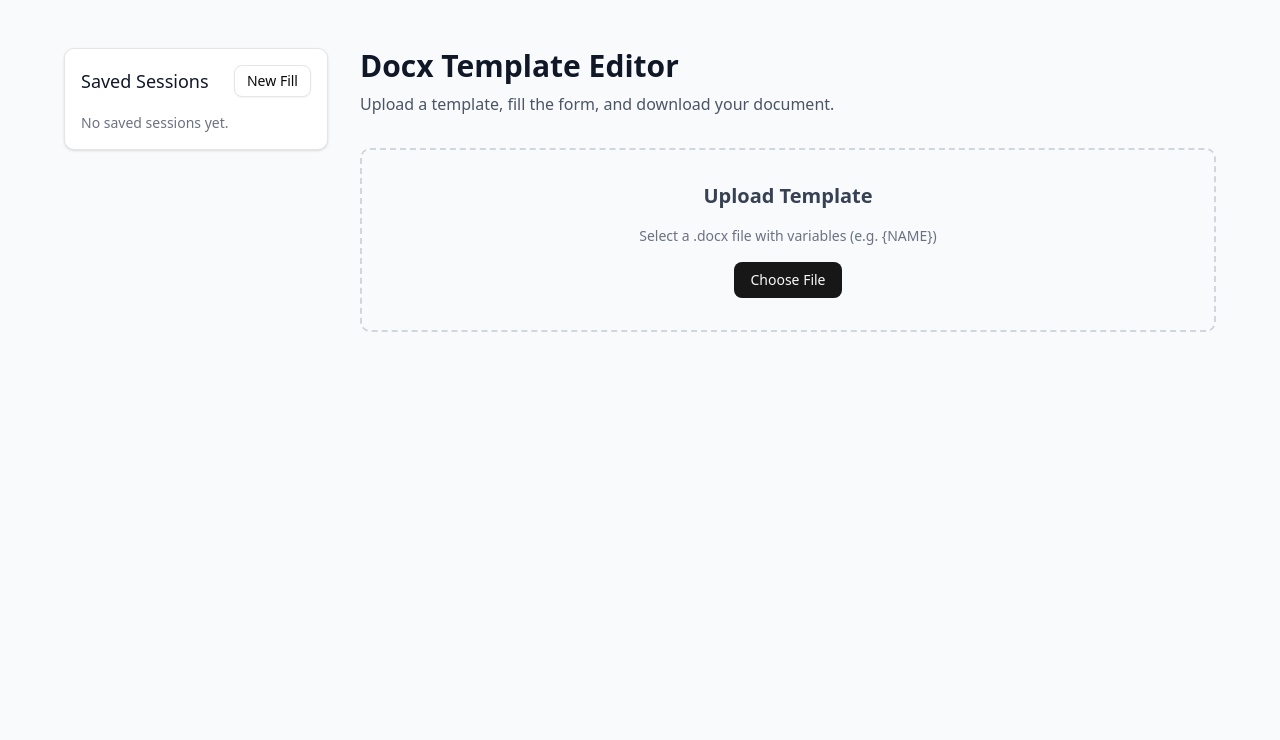
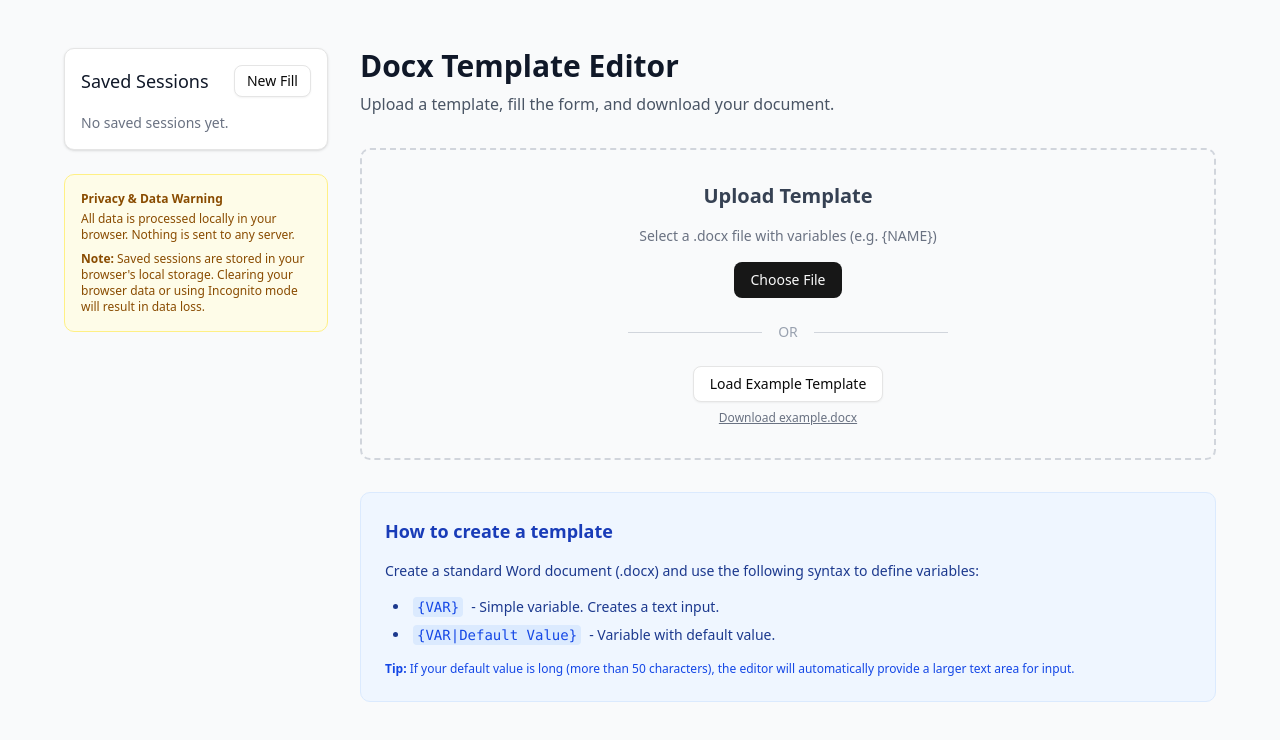
Before and after one commit to mimikkai/mimdokk-lite-editor, a React (Vite) app: page / in a window 1280 px wide. Shown: the top 740 px of the page. Built offline with nearby package versions, Linux system fonts and the light colour scheme.

Commit message:
feat: Add example template and user guide to enhance user onboarding

```diff
--- /dev/null
+++ b/openspec/changes/add-example-and-guide/proposal.md
@@ -0,0 +1,16 @@
+# Add Example Template and User Guide
+
+## Summary
+Introduce a built-in example template and a user guide to help users understand how to use the application and the supported template syntax.
+
+## Motivation
+New users may not have a ready-made `.docx` template with the correct syntax. Providing an example allows them to immediately test the application's functionality. Additionally, a guide explaining the `{VAR}` and `{VAR|default}` syntax is essential for users to create their own templates.
+
+## Proposed Changes
+- **New Capability:** `example-template` - Ability to load a pre-configured example document.
+- **New Capability:** `user-guide` - UI section explaining template syntax.
+
+## Timeline
+- **Phase 1:** Create example docx file and place in public assets.
+- **Phase 2:** Implement "Load Example" functionality in the UI.
+- **Phase 3:** Create and integrate the "User Guide" component.
--- /dev/null
+++ b/openspec/changes/add-example-and-guide/specs/example-template/spec.md
@@ -0,0 +1,13 @@
+# Specification: Example Template
+
+## ADDED Requirements
+
+### Requirement: Load Built-in Example
+The system must provide a way for the user to load a sample template without uploading a file.
+
+#### Scenario: User clicks "Load Example"
+- **Given** the user is on the main screen
+- **When** the user clicks the "Load Example" button
+- **Then** the system fetches the `example.docx` file.
+- **And** processes it exactly as if the user had uploaded it (parsing tags, generating form).
+- **And** the filename is set to "example.docx".
--- /dev/null
+++ b/openspec/changes/add-example-and-guide/specs/user-guide/spec.md
@@ -0,0 +1,13 @@
+# Specification: User Guide
+
+## ADDED Requirements
+
+### Requirement: Display Template Syntax
+The system must display instructions on how to format `.docx` templates for use with the editor.
+
+#### Scenario: Viewing the guide
+- **Given** the user wants to learn how to create a template
+- **When** the user views the guide section
+- **Then** the system displays the syntax for simple variables: `{VAR}`.
+- **And** the system displays the syntax for default values: `{VAR|default}`.
+- **And** the system explains that long default values (>50 chars) trigger a text area.
--- /dev/null
+++ b/openspec/changes/add-example-and-guide/tasks.md
@@ -0,0 +1,13 @@
+# Tasks
+
+## Example Template
+- [ ] Create directory `public/examples/contact-info`.
+- [ ] Create/Place `example.docx` in `public/examples/contact-info/`.
+- [ ] Add "Load Example" button to `TemplateUploader` or main `App` UI.
+- [ ] Implement logic to fetch `example.docx`, convert to buffer, and trigger the parsing flow.
+
+## User Guide
+- [ ] Create `UserGuide` component.
+- [ ] Document `{VAR}` syntax.
+- [ ] Document `{VAR|default}` syntax.
+- [ ] Add `UserGuide` to the main layout (e.g., as a collapsible section or modal).
--- a/src/App.tsx
+++ b/src/App.tsx
@@ -2,6 +2,7 @@ import { useState, useCallback, useEffect } from 'react';
 import { TemplateUploader } from './components/TemplateUploader';
 import { DynamicForm } from './components/DynamicForm';
 import { SessionList } from './components/SessionList';
+import { UserGuide } from './components/UserGuide';
 import { mimdokkClient } from './lib/worker-client';
 import { saveTemplate, saveSession, getAllSessions, getTemplate } from './lib/db';
 
@@ -61,6 +62,22 @@ function App() {
       setError('Failed to parse template. Please ensure it is a valid .docx file.');
     }
   }, []);
+
+  const handleLoadExample = useCallback(async () => {
+    try {
+      const response = await fetch('/examples/contact-info/example.docx');
+      if (!response.ok) throw new Error('Failed to fetch example template');
+
+      const blob = await response.blob();
+      const buffer = await blob.arrayBuffer();
+      const file = new File([blob], 'example.docx', { type: 'application/vnd.openxmlformats-officedocument.wordprocessingml.document' });
+
+      await handleUpload(file, buffer);
+    } catch (err) {
+      console.error(err);
+      setError('Failed to load example template.');
+    }
+  }, [handleUpload]);
 
   const handleFormChange = useCallback((key: string, value: string) => {
     setFormData((prev) => {
@@ -144,12 +161,22 @@ function App() {
       <div className="max-w-6xl mx-auto grid grid-cols-1 lg:grid-cols-4 gap-8">
 
         {/* Sidebar / Session List */}
-        <div className="lg:col-span-1">
+        <div className="lg:col-span-1 space-y-6">
           <SessionList
             sessions={sessions}
             onSelectSession={handleSelectSession}
             onNewSession={handleNewSession}
           />
+
+          <div className="bg-yellow-50 p-4 rounded-lg border border-yellow-200 text-xs text-yellow-800">
+            <p className="font-semibold mb-1">Privacy & Data Warning</p>
+            <p>
+              All data is processed locally in your browser. Nothing is sent to any server.
+            </p>
+            <p className="mt-2">
+              <strong>Note:</strong> Saved sessions are stored in your browser's local storage. Clearing your browser data or using Incognito mode will result in data loss.
+            </p>
+          </div>
         </div>
 
         {/* Main Content */}
@@ -166,7 +193,10 @@ function App() {
           )}
 
           {!templateBuffer ? (
-            <TemplateUploader onUpload={handleUpload} />
+            <div className="space-y-8">
+              <TemplateUploader onUpload={handleUpload} onLoadExample={handleLoadExample} />
+              <UserGuide />
+            </div>
           ) : (
             <div className="space-y-6">
               <div className="flex justify-between items-center bg-white p-4 rounded-lg shadow-sm border">
--- a/src/components/TemplateUploader.tsx
+++ b/src/components/TemplateUploader.tsx
@@ -1,12 +1,13 @@
-import React, { useCallback } from 'react';
+import React from 'react';
 import { Button } from './ui/button';
 
 interface TemplateUploaderProps {
   onUpload: (file: File, buffer: ArrayBuffer) => void;
+  onLoadExample: () => void;
 }
 
-export function TemplateUploader({ onUpload }: TemplateUploaderProps) {
-  const handleFileChange = useCallback(async (e: React.ChangeEvent<HTMLInputElement>) => {
+export function TemplateUploader({ onUpload, onLoadExample }: TemplateUploaderProps) {
+  const handleFileChange = React.useCallback(async (e: React.ChangeEvent<HTMLInputElement>) => {
     const file = e.target.files?.[0];
     if (!file) return;
 
@@ -15,11 +16,11 @@ export function TemplateUploader({ onUpload }: TemplateUploaderProps) {
   }, [onUpload]);
 
   return (
-    <div className="flex flex-col items-center justify-center p-8 border-2 border-dashed border-gray-300 rounded-lg bg-gray-50 hover:bg-gray-100 transition-colors">
+    <div className="flex flex-col items-center justify-center p-8 border-2 border-dashed border-gray-300 rounded-lg bg-gray-50 hover:bg-gray-100 transition-colors space-y-6">
       <div className="text-center space-y-4">
         <div className="text-xl font-semibold text-gray-700">Upload Template</div>
         <p className="text-sm text-gray-500">Select a .docx file with variables (e.g. &#123;NAME&#125;)</p>
-        <div className="relative">
+        <div className="relative inline-block">
           <input
             type="file"
             accept=".docx"
@@ -29,6 +30,25 @@ export function TemplateUploader({ onUpload }: TemplateUploaderProps) {
           <Button variant="default">Choose File</Button>
         </div>
       </div>
+
+      <div className="flex items-center w-full max-w-xs">
+        <div className="flex-grow border-t border-gray-300"></div>
+        <span className="flex-shrink-0 mx-4 text-gray-400 text-sm">OR</span>
+        <div className="flex-grow border-t border-gray-300"></div>
+      </div>
+
+      <div className="flex flex-col items-center gap-2">
+        <Button variant="outline" onClick={onLoadExample}>
+          Load Example Template
+        </Button>
+        <a
+          href="/examples/contact-info/example.docx"
+          download
+          className="text-xs text-gray-500 hover:text-gray-700 underline"
+        >
+          Download example.docx
+        </a>
+      </div>
     </div>
   );
 }
--- /dev/null
+++ b/src/components/UserGuide.tsx
@@ -0,0 +1,25 @@
+import React from 'react';
+
+export function UserGuide() {
+  return (
+    <div className="bg-blue-50 p-6 rounded-lg border border-blue-100 text-sm text-blue-900 space-y-4">
+      <h3 className="font-semibold text-lg text-blue-800">How to create a template</h3>
+      <p>
+        Create a standard Word document (.docx) and use the following syntax to define variables:
+      </p>
+      <ul className="list-disc list-inside space-y-2 ml-2">
+        <li>
+          <code className="bg-blue-100 px-1 py-0.5 rounded font-mono text-blue-700">&#123;VAR&#125;</code>
+          <span className="ml-2">- Simple variable. Creates a text input.</span>
+        </li>
+        <li>
+          <code className="bg-blue-100 px-1 py-0.5 rounded font-mono text-blue-700">&#123;VAR|Default Value&#125;</code>
+          <span className="ml-2">- Variable with default value.</span>
+        </li>
+      </ul>
+      <p className="text-xs text-blue-700 mt-2">
+        <strong>Tip:</strong> If your default value is long (more than 50 characters), the editor will automatically provide a larger text area for input.
+      </p>
+    </div>
+  );
+}
```
Also changed, not shown: 1 other file (tests, documents, lock files or other folders).
